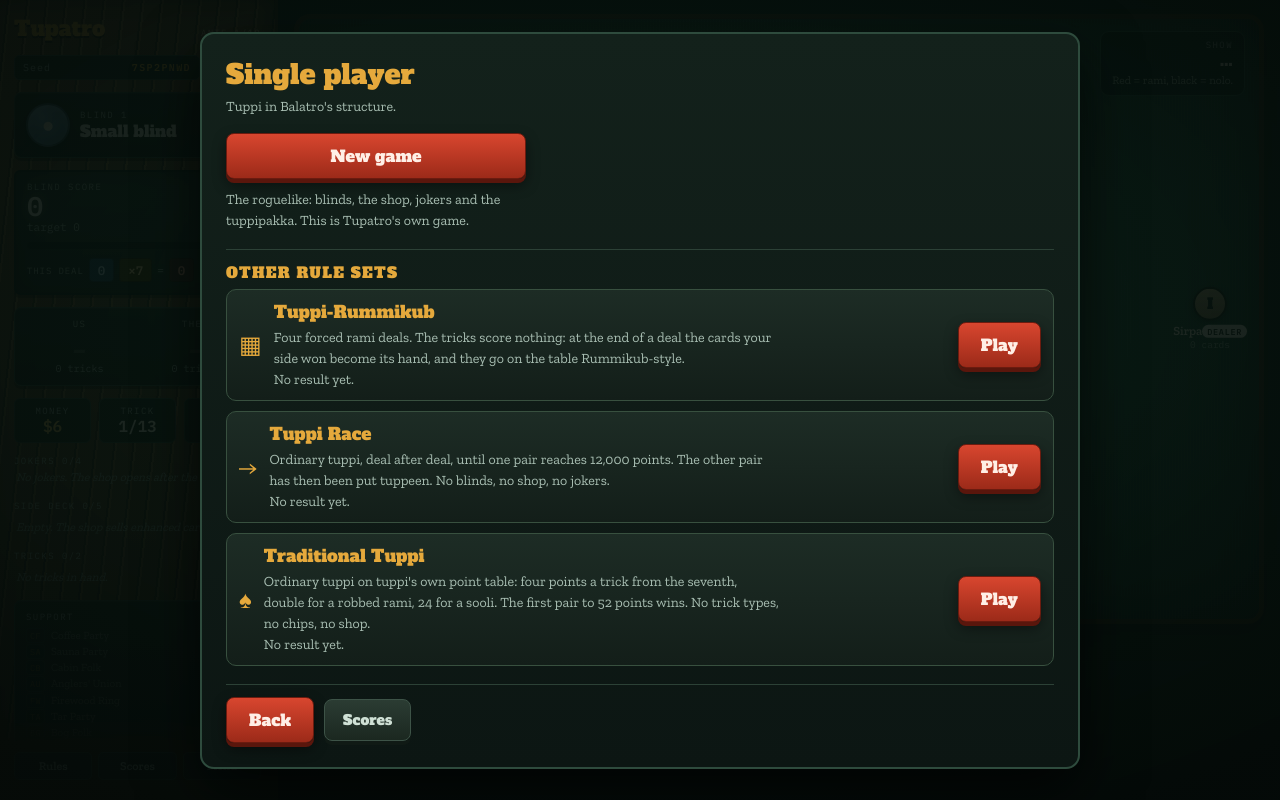
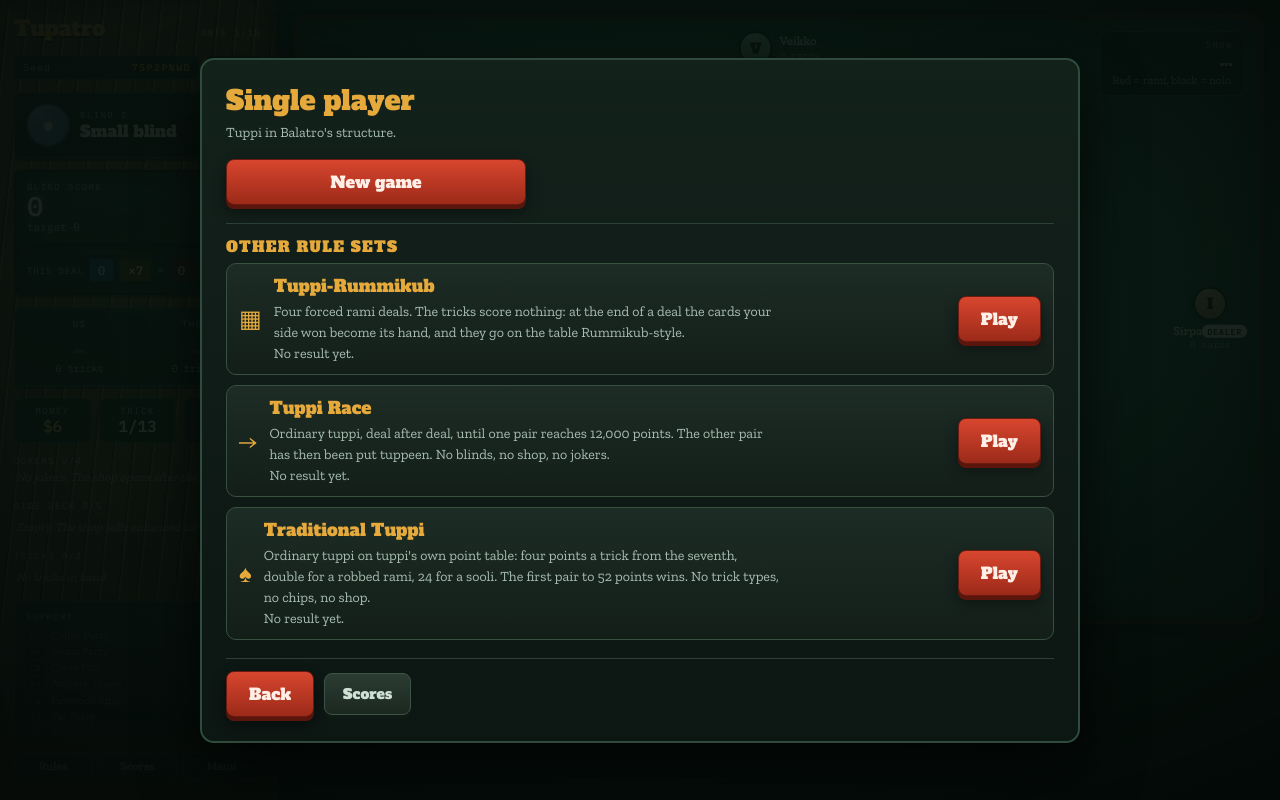
Before and after one commit to WilliZilliW/tupatro, a React (Vite) app: page / in a window 1280 px wide. Both pictures are taken after a click on the button "Single player". Built offline with nearby package versions, Linux system fonts and the light colour scheme.

Commit message:
Drop the roguelike's explanatory dek from the single-player screen
The button under it says New game and the heading below says other rule
sets, which between them say the same thing. The rules panel is where the
blinds and the shop are explained.

```diff
--- a/src/components/screens/SinglePlayer.tsx
+++ b/src/components/screens/SinglePlayer.tsx
@@ -69,7 +69,6 @@ export function SinglePlayer() {
         >
           {t("btn.newGame")}
         </MoveButton>
-        <p className="dek">{t("single.runDek")}</p>
       </div>
       <h3 className="singlemodes">{t("single.modes")}</h3>
       <ul className="challist">
--- a/src/i18n/en.ts
+++ b/src/i18n/en.ts
@@ -354,7 +354,6 @@ export const en: Catalogue = {
   "menu.singleLive": "The single-player door is shut while a session is live: going back to a run of your own would be walking out of the session, and these modes build a one-person table a guest cannot play. Hang up in the lobby first.",
   "single.title": "Single player",
   "single.dek": "Tuppi in Balatro's structure.",
-  "single.runDek": "The roguelike: blinds, the shop, jokers and the tuppipakka. This is Tupatro's own game.",
   "single.modes": "Other rule sets",
   "lobby.title": "Set the table",
   "lobby.dek":
--- a/src/i18n/fi.ts
+++ b/src/i18n/fi.ts
@@ -343,8 +343,6 @@ export const fi = {
   "menu.singleLive": "Yhden pelaajan ovi on kiinni istunnon ajan: oman ajon jatkaminen olisi lähtö istunnosta, ja nämä pelimuodot rakentavat yhden ihmisen pöydän, jota vieras ei voi pelata. Katkaise yhteys aulassa ensin.",
   "single.title": "Yksinpeli",
   "single.dek": "Tuppi Balatron rakenteessa.",
-  "single.runDek":
-    "Roguelike: panokset, kauppa, jokerit ja tuppipakka. Tämä on Tupatron oma peli.",
   "single.modes": "Muut sääntömuunnelmat",
   "lobby.title": "Kokoa pöytä",
   "lobby.dek":
```
Also changed, not shown: 3 other files (tests, documents, lock files or other folders).
